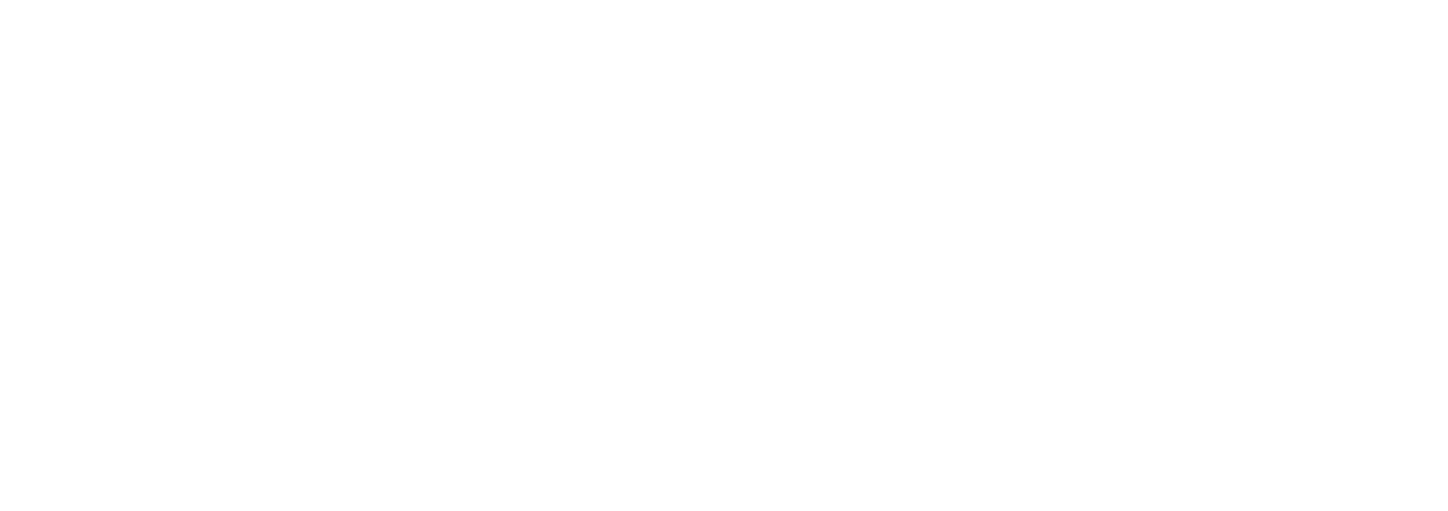
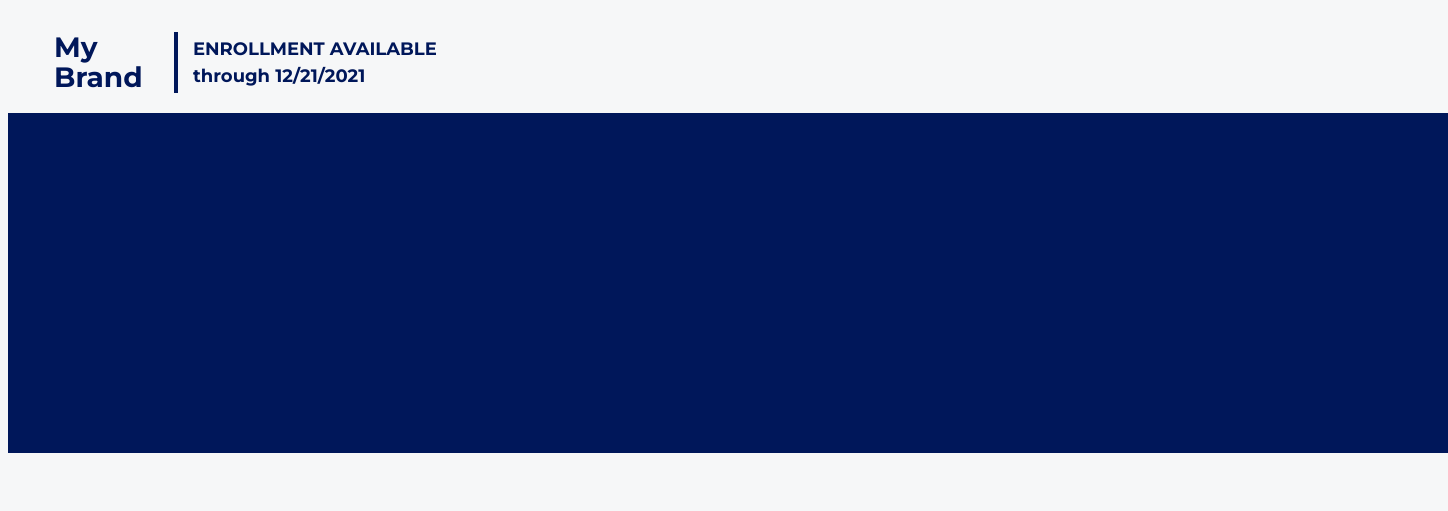
Before and after one commit to joe-hudson/rvFedAssociate, a website built with Parcel: page index.html in a window 1280 px wide. Shown: the whole page, 1448 px wide, since content can reach past the window. Built offline with nearby package versions, Linux system fonts and the light colour scheme.

Commit message:
Top banner done Added html, content and style; no js yet;

```diff
--- a/index.html
+++ b/index.html
@@ -12,6 +12,18 @@
   </head>
 
   <body>
+    <div class="container">
+      <div class="enrollment">
+        <b class="brand">My Brand</b>
+        <span class="bar"></span>
+        <div class="announcement">
+          <span class="t-upper">Enrollment Available</span>
+          <br />
+          <span>through 12/21/2021</span>
+        </div>
+      </div>
+      <div class="subscription"></div>
+    </div>
     <script src="index.js"></script>
   </body>
 </html>
--- a/index.scss
+++ b/index.scss
@@ -1,3 +1,54 @@
+$lightblue: #F6F7F8;
+$blue: #00175A;
+
 body {
     font-family: "Montserrat", sans-serif;
+    width: 1440px;
+    font-size: 18px;
+    line-height: 22px;
+    background-color: $lightblue;
 }
+.t-upper {
+    text-transform: uppercase;
+}
+.container {
+    width: 100%;
+    height: 500px;
+}
+.enrollment {
+    height: 105px;
+    color: $blue;
+}
+.enrollment {
+    .brand {
+        float: left;
+        width: 120px;
+        height: 60px;
+        font-size: 28px;
+        line-height: 30px;
+        padding: 24px 0 24px 46px;
+    }
+    .bar {
+        display: block;
+        float: left;
+        height: 57px;
+        margin: 24px 0;
+        border: 2px solid $blue;
+    }
+    .announcement {
+        display: block;
+        float: left;
+        margin-top: 30px;
+        margin-left: 15px;
+        font-weight: bold;
+    }
+    .announcement span:last-child {
+        display: block;
+        float: left;
+        margin-top: 5px;
+    }
+}
+.subscription {
+    height: 340px;
+    background-color: $blue;
+}
```
